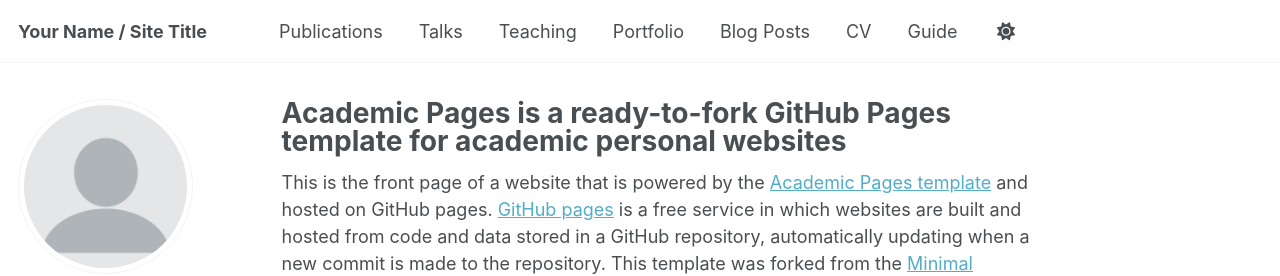
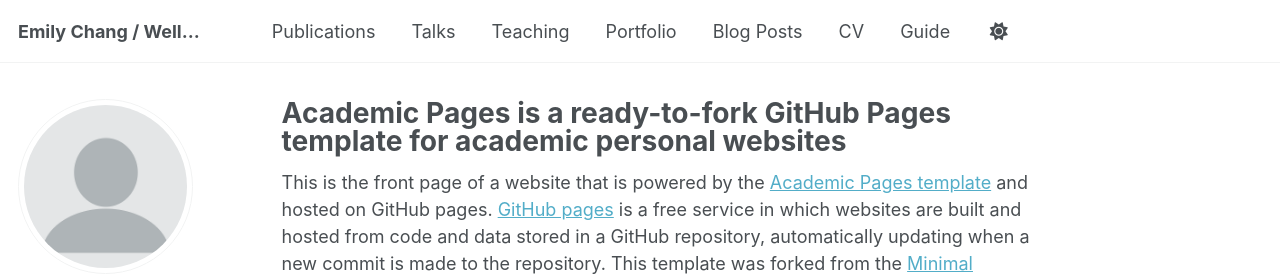
Before and after one commit to mychang01/college, a Jekyll site: the page built from _pages/about.md, in a window 1280 px wide. Shown: the top 276 px of the page. Built offline with Jekyll 4.4.1, drawn with Linux system fonts in a browser that asks for light colours; some web fonts are replaced.

Commit message:
Update _config.yml

```diff
--- a/_config.yml
+++ b/_config.yml
@@ -9,7 +9,7 @@
 # Basic Site Settings
 locale                   : "en-US"
 site_theme               : "default"
-title                    : "Your Name / Site Title"
+title                    : "Emily Chang / Well..."
 title_separator          : "-"
 name                     : &name "Your Name"
 description              : &description "personal description"
```
